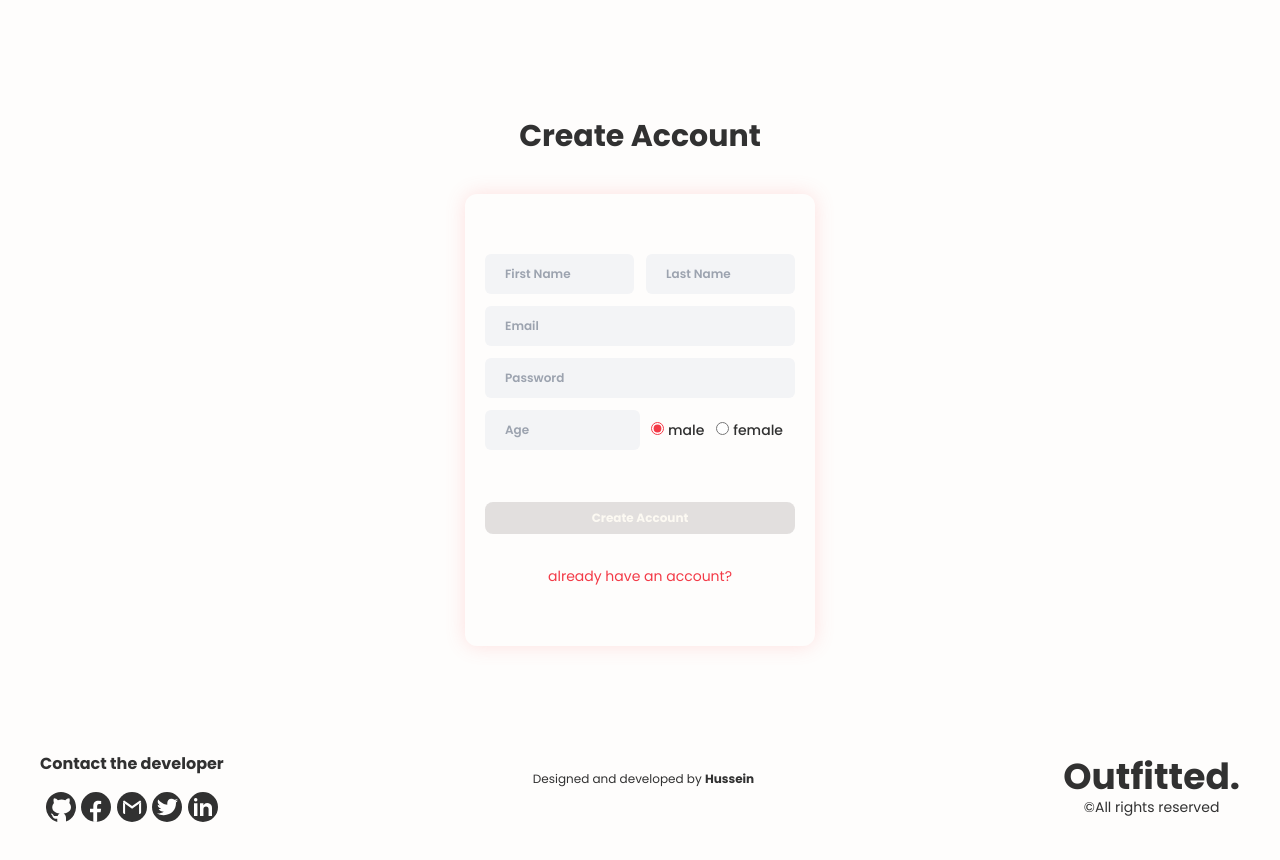
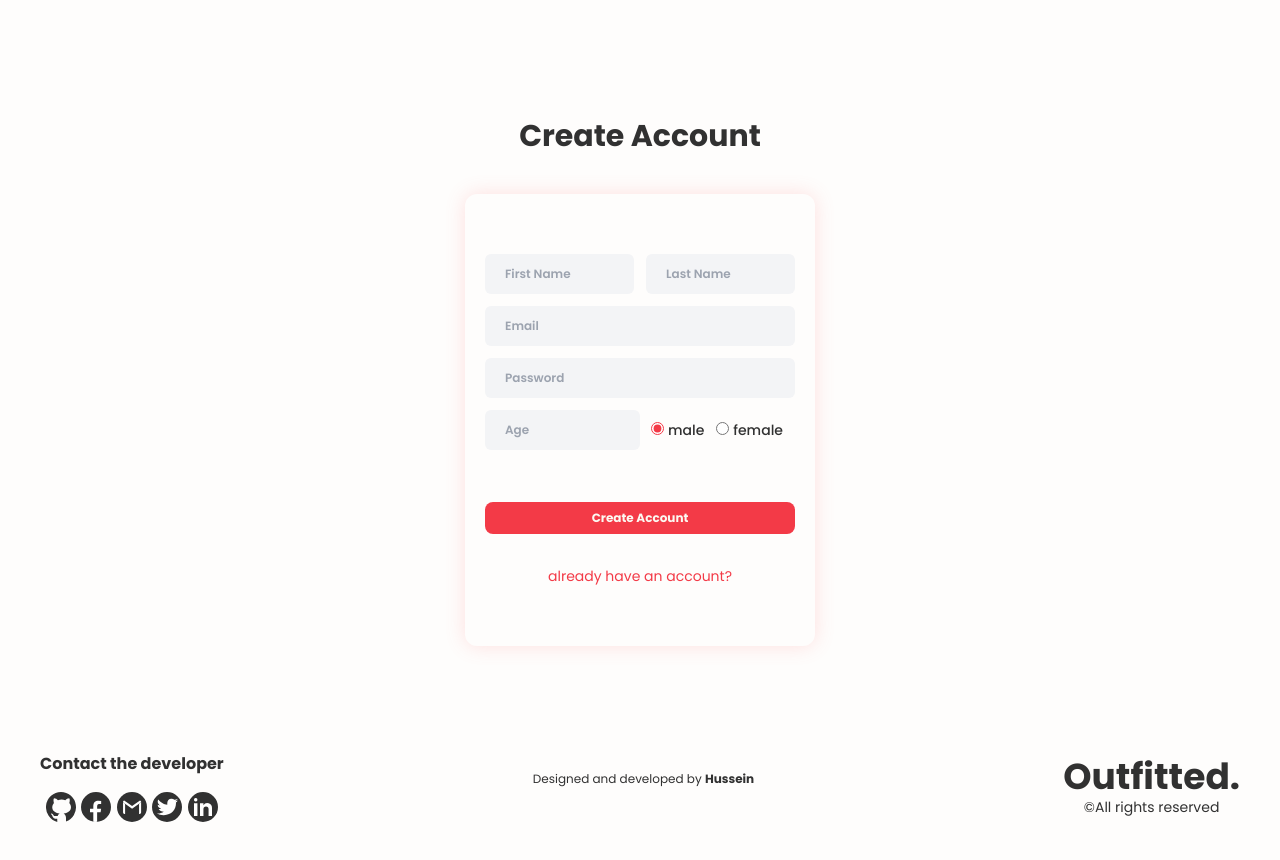
Before and after one commit to HusseinSamy/Outfitted, an Angular app in the folder client/: page /create-account in a window 1280 px wide. Shown: the top 860 px of the page. Built offline with nearby package versions, Linux system fonts and the light colour scheme; what ngx-image-cropper would draw is missing.

Commit message:
Enables the create account button and let it route the user to uploading new photo component

```diff
--- a/client/src/app/create-account/create-account.component.html
+++ b/client/src/app/create-account/create-account.component.html
@@ -97,9 +97,11 @@
           </div>
         </div>
       </div>
+      <!-- [disabled]="this.form.status !== 'VALID' -->
       <button
+        routerLink="/upload-photo"
         class="bg-primary_red text-secondary_off_white py-2 w-full font-bold rounded-lg text-xs"
-        [disabled]="this.form.status !== 'VALID'"
+
       >
         Create Account
       </button>
```
